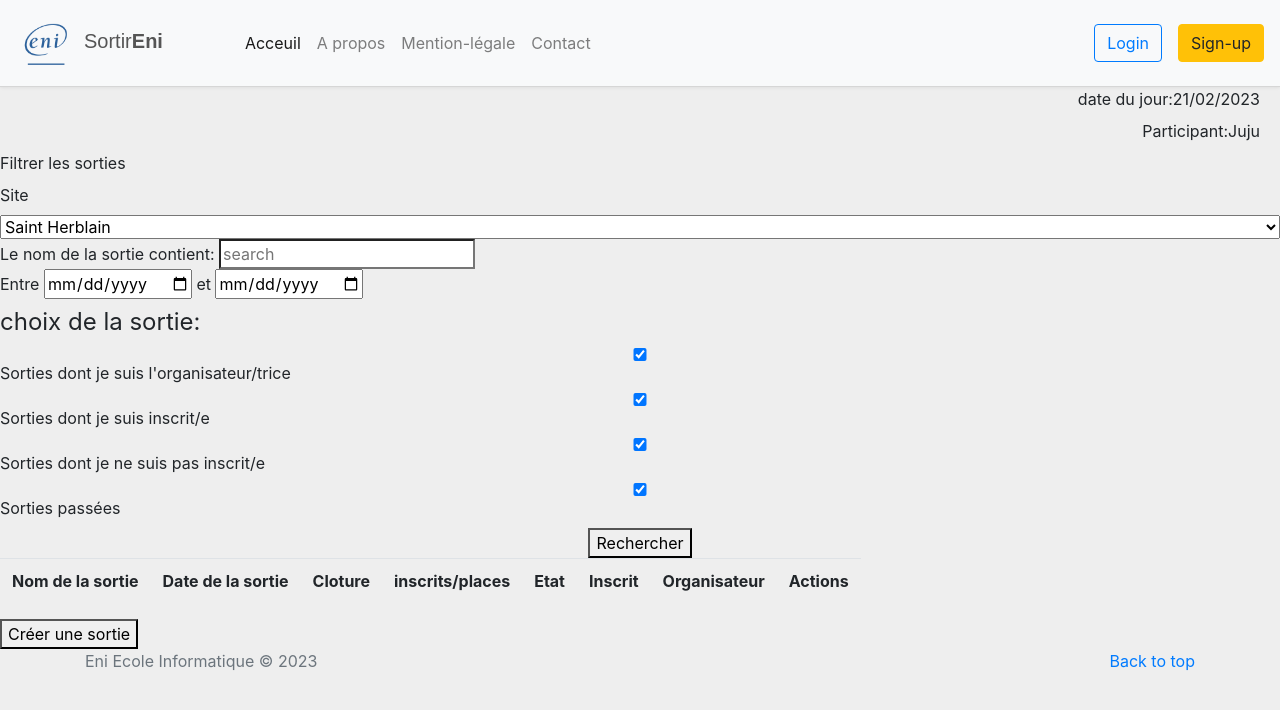
After one commit to omarnadif/EniProject, a Symfony app: template templates/excursions/excursion.html.twig in a window 1280 px wide. The commit adds this page. Shown: the top 710 px of the page. Run offline with Twig, Linux system fonts and the light colour scheme; the template is opened without the code that fills it, so the values that code supplies are empty; some libraries are stand-ins or nearby versions; some web fonts are replaced.

Commit message:
twig liste sorties

```diff
--- /dev/null
+++ b/public/css/excursion.css
@@ -0,0 +1,30 @@
+.info{
+    display: flex;
+    flex-direction: column;
+    margin-right: 20px;
+}
+
+
+.date{
+    display: flex;
+    justify-content: flex-end;
+
+}
+
+.filter{
+    display: flex;
+    flex-direction: column;
+    justify-content: flex-start;
+}
+
+.bpSearch{
+    display: flex;
+    justify-content: flex-end;
+    justify-content: center;
+}
+
+.check{
+    display: flex;
+    flex-direction: column;
+    justify-content: center;
+}
--- a/templates/base.html.twig
+++ b/templates/base.html.twig
@@ -5,6 +5,7 @@
     <meta charset="utf-8">
     <meta name="viewport" content="width=device-width, initial-scale=1, shrink-to-fit=no">
     <title>{% block title %}{% endblock %}</title>
+    {% block css %}{% endblock %}
     <link href="{{ asset('css/bootstrap.min.css') }}" rel="stylesheet">
     <link rel="stylesheet" href="https://fonts.googleapis.com/css?family=Merienda+One">
     <link rel="stylesheet" href="https://fonts.googleapis.com/icon?family=Material+Icons">
--- /dev/null
+++ b/templates/excursions/excursion.html.twig
@@ -0,0 +1,71 @@
+{% extends "base.html.twig" %}
+{% block css %}
+    <link rel="stylesheet" href="{{ asset('css/excursion.css') }}" />
+{% endblock %}
+{% block title %}{{ parent() }} Liste des sorties {% endblock %}
+
+{% block main %}
+    <div class="info">
+    <div class="date">
+        <label>date du jour: </label>
+        <label>{{ '21/02/2023'}}</label>
+    </div>
+    <div class="date">
+        <label>Participant: </label>
+        <label>{{ 'Juju'}}</label>
+    </div>
+    </div>
+    <div class="filter">
+        <label>Filtrer les sorties</label>
+        <label>Site</label>
+        <select>
+            <option value="saintHerblain">Saint Herblain</option>
+            <option value="angers">Angers</option>
+        </select>
+        <div class="Search">
+            <lable>Le nom de la sortie contient:</lable>
+            <input type="search" placeholder="search">
+        </div>
+        <div class="searchDate">
+            <label>Entre</label>
+            <input type="date">
+            <label>et</label>
+            <input type="date">
+        </div>
+        <fieldset>
+            <legend>choix de la sortie:</legend>
+
+            <div class="check">
+                <input type="checkbox" id="excursion" name="excursion" checked>
+                <label>Sorties dont je suis l'organisateur/trice</label>
+                <input type="checkbox" id="excursion" name="excursion" checked>
+                <label>Sorties dont je suis inscrit/e</label>
+                <input type="checkbox" id="excursion" name="excursion" checked>
+                <label>Sorties dont je ne suis pas inscrit/e</label>
+                <input type="checkbox" id="excursion" name="excursion" checked>
+                <label>Sorties passées</label>
+            </div>
+
+        </fieldset>
+        <div class="bpSearch">
+            <button>Rechercher</button>
+        </div>
+    </div>
+    <div class="table">
+        <table id="table1">
+            <tr>
+                <th>Nom de la sortie</th>
+                <th>Date de la sortie</th>
+                <th>Cloture</th>
+                <th>inscrits/places</th>
+                <th>Etat</th>
+                <th>Inscrit</th>
+                <th>Organisateur</th>
+                <th>Actions</th>
+            </tr>
+        </table>
+    </div>
+    <div class="addExcursion">
+        <button>Créer une sortie</button>
+    </div>
+{% endblock %}
```
Also changed, not shown: src/Controller/ExcursionController.php (added, +19 -0 lines).
